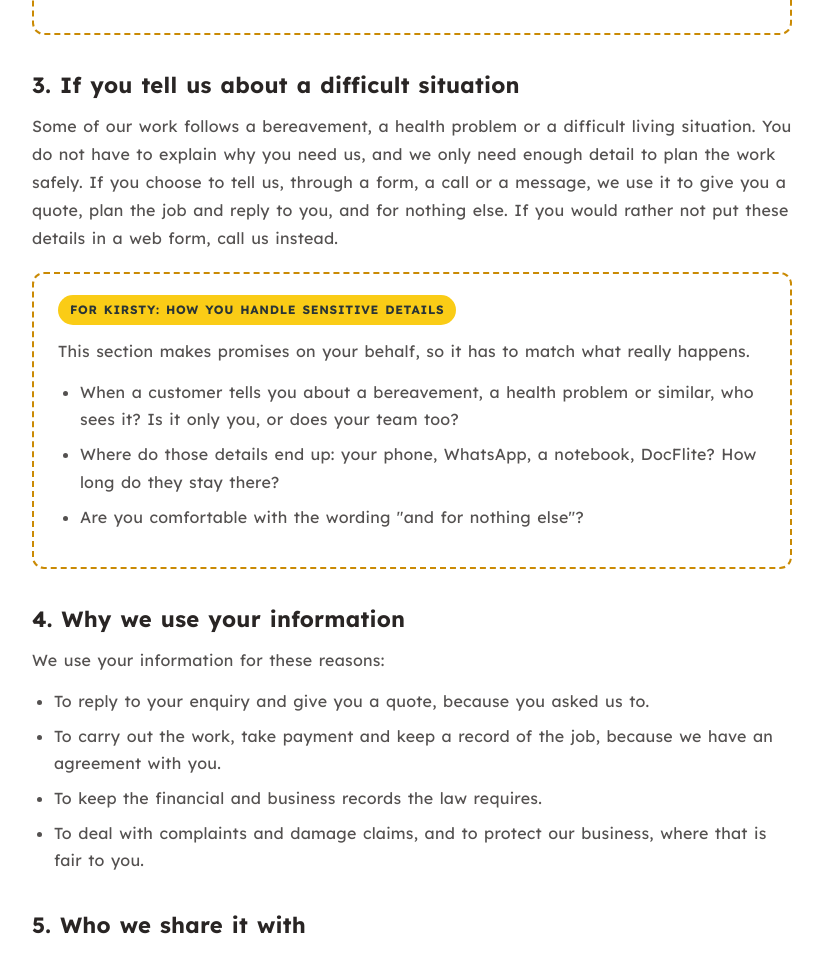
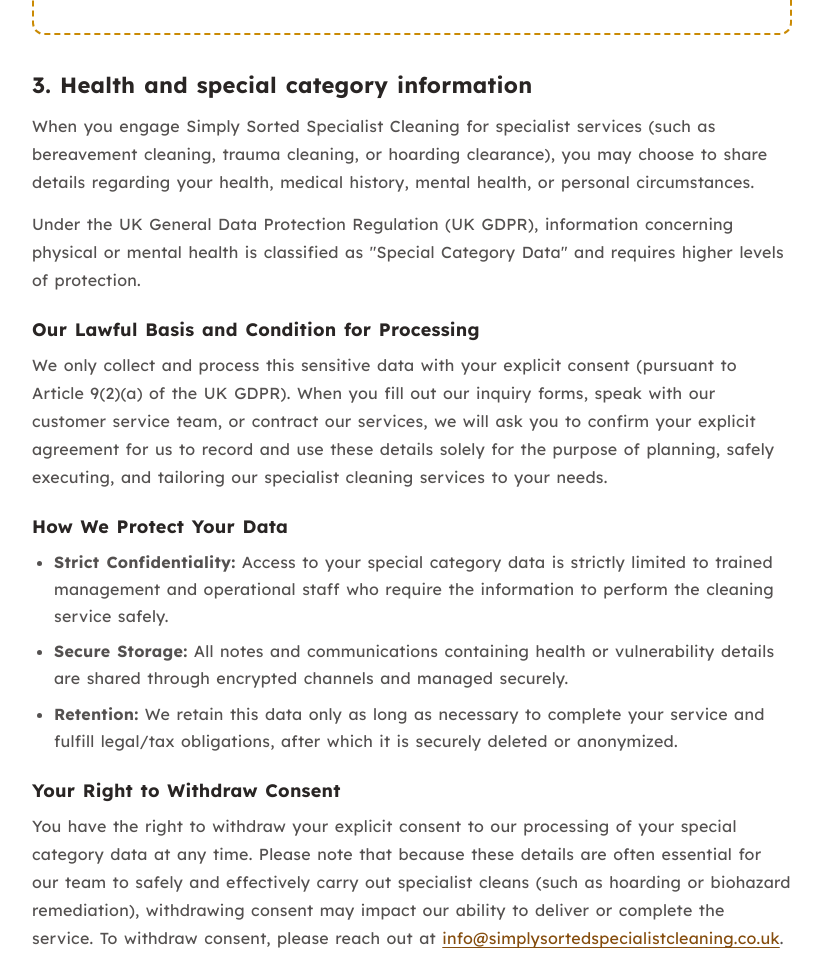
Before and after one commit to Vibecoder123/simply-sorted, a website: page privacy-policy.html in a window 1280 px wide. Shown: the part 1712-2667 px from the top of the page, without its empty margins (228-1051 px from the left). Drawn offline with Linux system fonts and the light colour scheme.

Commit message:
Add consent tickbox to forms and special category section to Privacy Policy

```diff
--- a/privacy-policy.html
+++ b/privacy-policy.html
@@ -87,17 +87,21 @@
         </ul>
       </div>
 
-      <h2>3. If you tell us about a difficult situation</h2>
-      <p>Some of our work follows a bereavement, a health problem or a difficult living situation. You do not have to explain why you need us, and we only need enough detail to plan the work safely. If you choose to tell us, through a form, a call or a message, we use it to give you a quote, plan the job and reply to you, and for nothing else. If you would rather not put these details in a web form, call us instead.</p>
-      <div class="gap-note">
-        <span class="gap-label">For Kirsty: how you handle sensitive details</span>
-        <p>This section makes promises on your behalf, so it has to match what really happens.</p>
-        <ul>
-          <li>When a customer tells you about a bereavement, a health problem or similar, who sees it? Is it only you, or does your team too?</li>
-          <li>Where do those details end up: your phone, WhatsApp, a notebook, DocFlite? How long do they stay there?</li>
-          <li>Are you comfortable with the wording "and for nothing else"?</li>
-        </ul>
-      </div>
+      <h2>3. Health and special category information</h2>
+      <p>When you engage Simply Sorted Specialist Cleaning for specialist services (such as bereavement cleaning, trauma cleaning, or hoarding clearance), you may choose to share details regarding your health, medical history, mental health, or personal circumstances.</p>
+      <p>Under the UK General Data Protection Regulation (UK GDPR), information concerning physical or mental health is classified as "Special Category Data" and requires higher levels of protection.</p>
+
+      <h3>Our Lawful Basis and Condition for Processing</h3>
+      <p>We only collect and process this sensitive data with your explicit consent (pursuant to Article 9(2)(a) of the UK GDPR). When you fill out our inquiry forms, speak with our customer service team, or contract our services, we will ask you to confirm your explicit agreement for us to record and use these details solely for the purpose of planning, safely executing, and tailoring our specialist cleaning services to your needs.</p>
+
+      <h3>How We Protect Your Data</h3>
+      <ul>
+        <li><strong>Strict Confidentiality:</strong> Access to your special category data is strictly limited to trained management and operational staff who require the information to perform the cleaning service safely.</li>
+        <li><strong>Secure Storage:</strong> All notes and communications containing health or vulnerability details are shared through encrypted channels and managed securely.</li>
+        <li><strong>Retention:</strong> We retain this data only as long as necessary to complete your service and fulfill legal/tax obligations, after which it is securely deleted or anonymized.</li>
+      </ul>
+      <h3>Your Right to Withdraw Consent</h3>
+      <p>You have the right to withdraw your explicit consent to our processing of your special category data at any time. Please note that because these details are often essential for our team to safely and effectively carry out specialist cleans (such as hoarding or biohazard remediation), withdrawing consent may impact our ability to deliver or complete the service. To withdraw consent, please reach out at <a href="mailto:info@simplysortedspecialistcleaning.co.uk">info@simplysortedspecialistcleaning.co.uk</a>.</p>
 
       <h2>4. Why we use your information</h2>
       <p>We use your information for these reasons:</p>
--- a/styles.css
+++ b/styles.css
@@ -472,6 +472,7 @@
 /* Terms and Conditions page */
 .legal-body { max-width: 760px; margin: 0 auto; text-align: left; }
 .legal-body h2 { font-size: 22px; font-weight: 700; line-height: 1.3; margin: 36px 0 12px; }
+.legal-body h3 { font-size: 18px; font-weight: 700; line-height: 1.3; margin: 24px 0 10px; }
 .legal-body p { font-size: 16px; line-height: 1.75; color: rgba(41,37,36,.8); margin-bottom: 14px; }
 .legal-body ul { margin: 0 0 16px; padding-left: 22px; }
 .legal-body ul ul { margin: 8px 0 0; }
```
Also changed, not shown: contact.html (+5 -0 lines), quote.html (+5 -0 lines).
